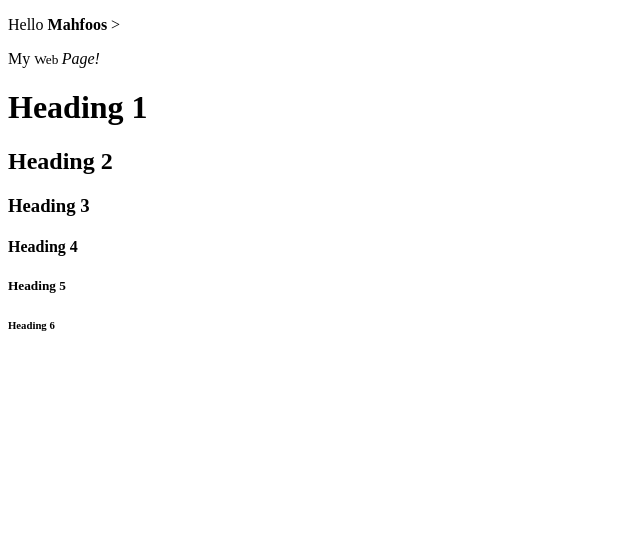
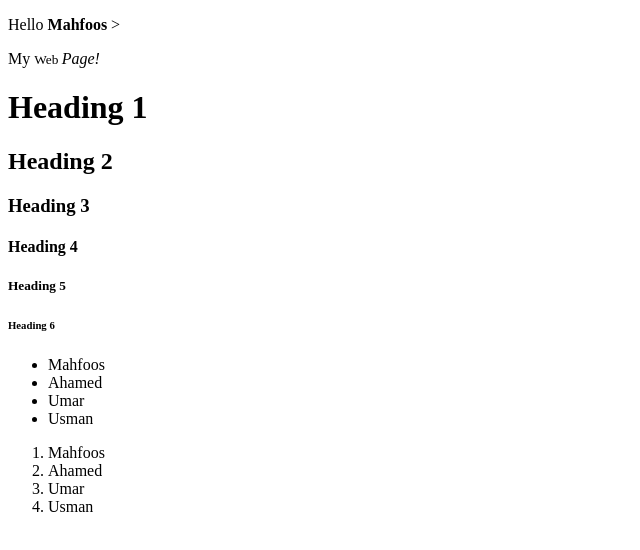
Before and after one commit to mahfoos/Learn-HTML, a plain HTML site: page index.html in a window 1280 px wide. Shown: the whole page, without its empty margins (0-640 px from the left). Drawn offline with Linux system fonts and the light colour scheme.

Commit message:
added lists

```diff
--- a/index.html
+++ b/index.html
@@ -13,6 +13,8 @@
         My <small> Web </small> <em> Page! </em>
     </p>
 
+    <!-- Heading Tags -->
+
      <h1> Heading 1</h1>
      <h2> Heading 2</h2>
      <h3> Heading 3</h3>
@@ -20,5 +22,24 @@
      <h5> Heading 5</h5>
      <h6> Heading 6</h6>
 
+    <!-- List -->
+    <!-- Unorder List -->
+
+    <ul>
+        <li> Mahfoos </li>
+        <li> Ahamed </li>
+        <li> Umar </li>
+        <li> Usman </li>
+    </ul>
+
+    <!-- Ordered List -->
+
+    <ol>
+        <li> Mahfoos </li>
+        <li> Ahamed </li>
+        <li> Umar </li>
+        <li> Usman </li>
+    </ol>
+
 </body>
 </html>
```
